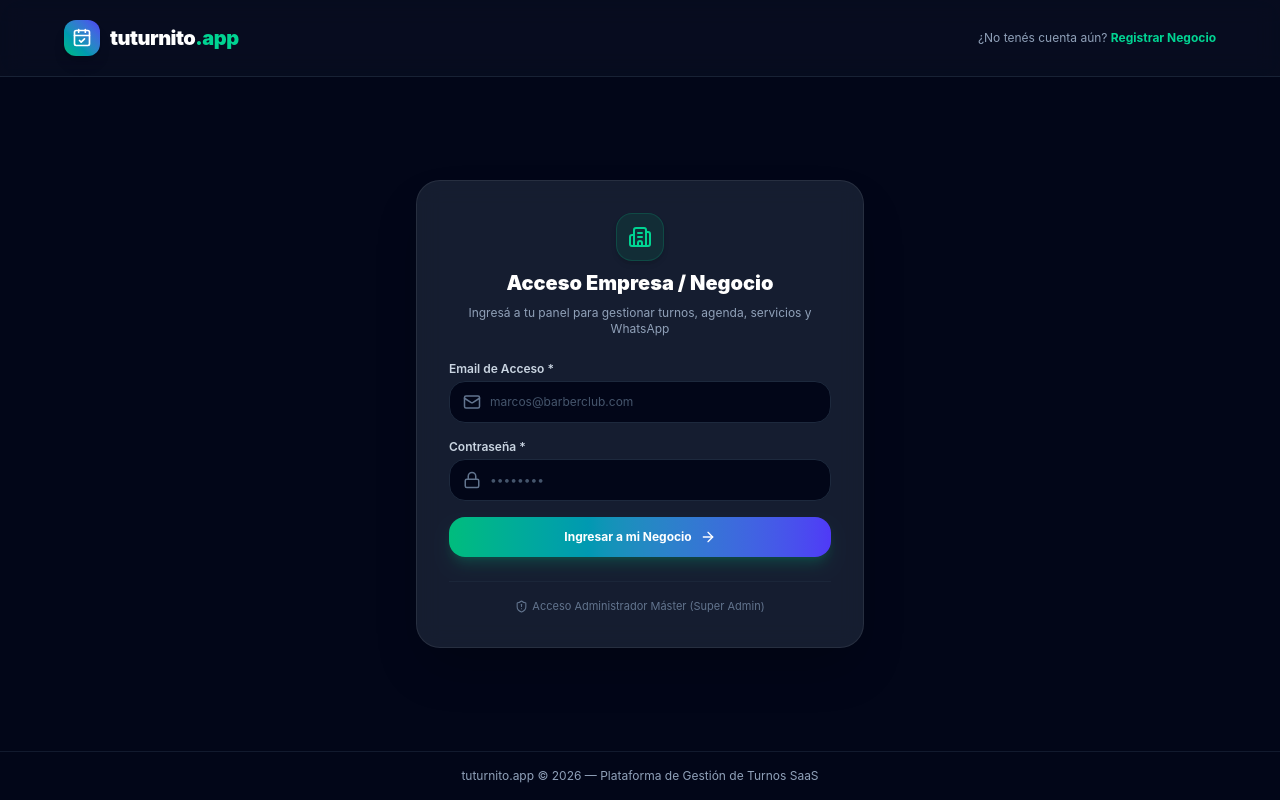
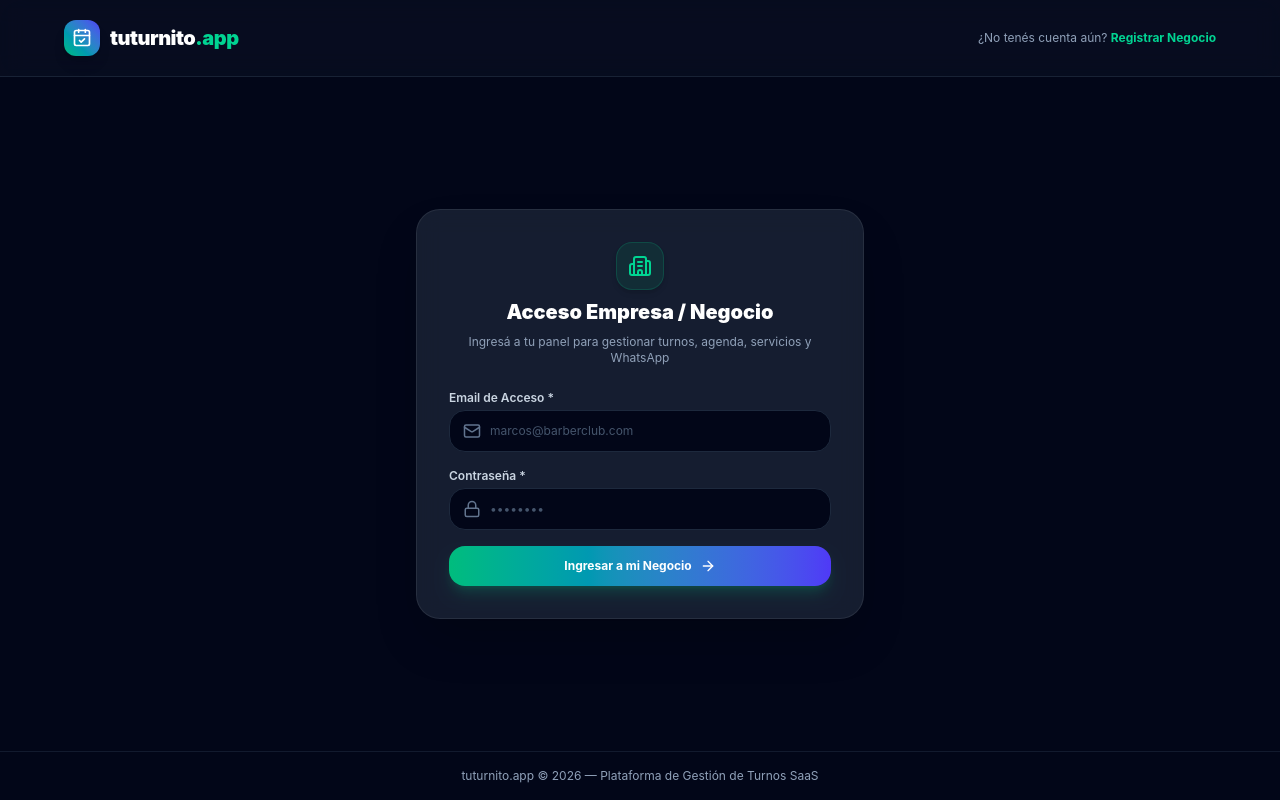
Before and after one commit to matiexe/turnitosapp, a Next.js app: page /login in a window 1280 px wide. Built offline with nearby package versions, Linux system fonts and the light colour scheme.

Commit message:
security: remove visible superadmin link from public login page

```diff
--- a/src/app/login/page.tsx
+++ b/src/app/login/page.tsx
@@ -9,8 +9,7 @@
   Lock,
   ArrowRight,
   Building2,
-  AlertCircle,
-  ShieldAlert
+  AlertCircle
 } from 'lucide-react';
 
 export default function LoginPage() {
@@ -150,16 +149,6 @@
             </button>
           </form>
 
-          {/* Super Admin Endpoint Link */}
-          <div className="pt-4 border-t border-slate-800/80 text-center">
-            <Link
-              href="/superadmin/login"
-              className="text-[11px] text-slate-500 hover:text-slate-300 flex items-center justify-center gap-1 transition"
-            >
-              <ShieldAlert size={13} /> Acceso Administrador Máster (Super Admin)
-            </Link>
-          </div>
-
         </div>
       </main>
 
```
